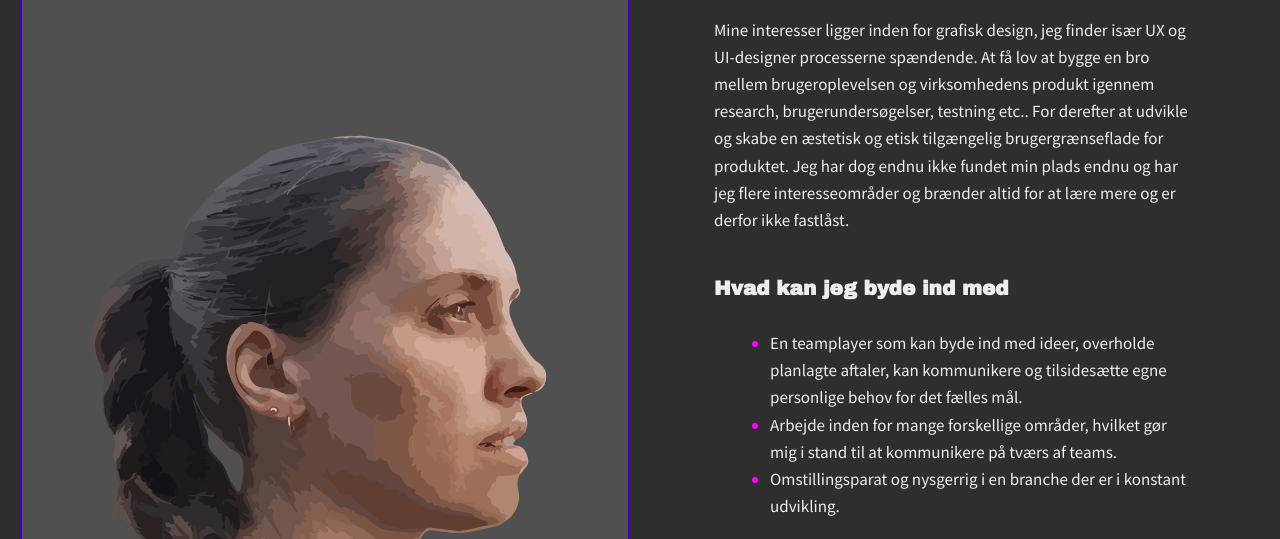
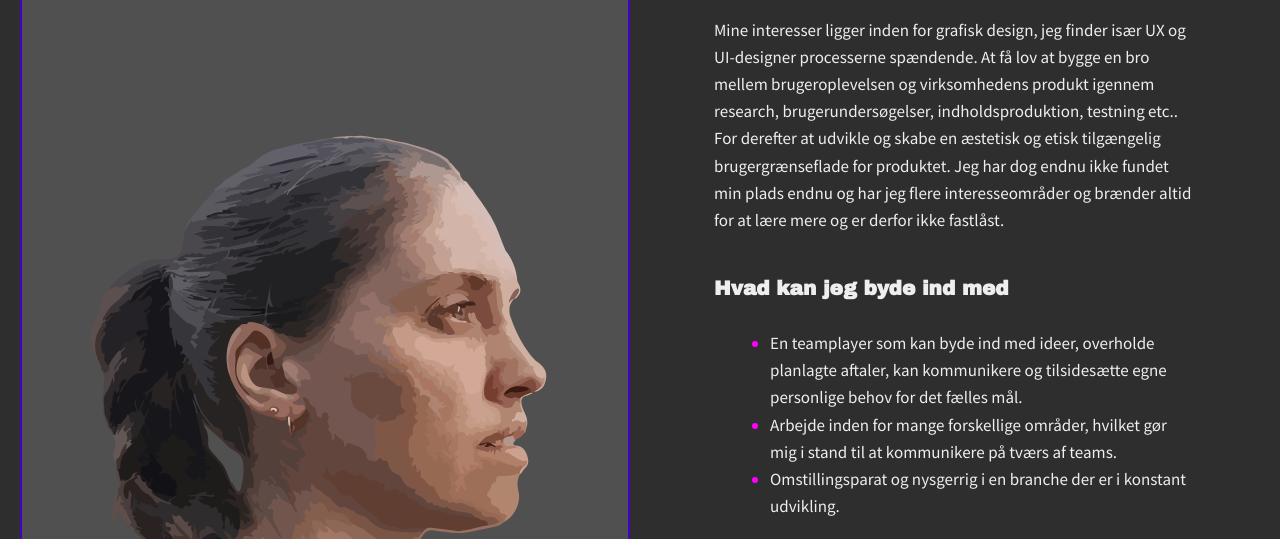
Before and after one commit to kris91r3/professioneltwebsite, a website built with Vite: page src/index.html in a window 1280 px wide. Shown: the part 221-760 px from the top of the page. Built offline with nearby package versions, Linux system fonts and the light colour scheme.

Commit message:
tekst rettelse

```diff
--- a/src/index.html
+++ b/src/index.html
@@ -51,11 +51,11 @@
               Mine interesser ligger inden for grafisk design, jeg finder især
               UX og UI-designer processerne spændende. At få lov at bygge en bro
               mellem brugeroplevelsen og virksomhedens produkt igennem research,
-              brugerundersøgelser, testning etc.. For derefter at udvikle og
-              skabe en æstetisk og etisk tilgængelig brugergrænseflade for
-              produktet. Jeg har dog endnu ikke fundet min plads endnu og har
-              jeg flere interesseområder og brænder altid for at lære mere og er
-              derfor ikke fastlåst.
+              brugerundersøgelser, indholdsproduktion, testning etc.. For
+              derefter at udvikle og skabe en æstetisk og etisk tilgængelig
+              brugergrænseflade for produktet. Jeg har dog endnu ikke fundet min
+              plads endnu og har jeg flere interesseområder og brænder altid for
+              at lære mere og er derfor ikke fastlåst.
             </p>
 
             <h4 class="pb-2 text-xl font-black">Hvad kan jeg byde ind med</h4>
```
